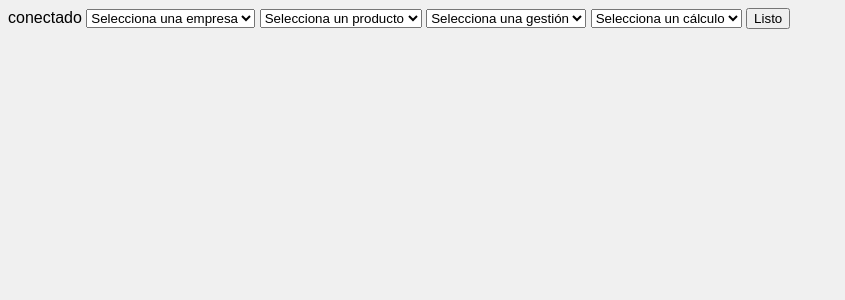
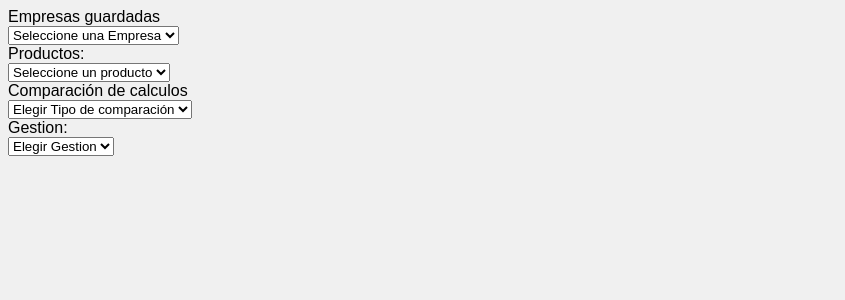
Before and after one commit to ValentinoFernandez/Aplicacion-SIS310, a PHP site: page /Comparar_Calculos.php in a window 1280 px wide. Shown: the top 300 px of the page, without its empty margins (0-845 px from the left). Run offline with PHP 8.4, Linux system fonts and the light colour scheme; data comes from the database, SQL or seed files in the repository.

Commit message:
Creación de pantalla para comparar datos 3

```diff
--- a/Comparar_Calculos.php
+++ b/Comparar_Calculos.php
@@ -1,91 +1,85 @@
 <?php
 include 'db_conexion.php';
+
+// Obtener empresas
+$sqlEmpresas = "SELECT id, nombre FROM Empresas";
+$resultEmpresas = $conn->query($sqlEmpresas);
+$empresas = $resultEmpresas->fetch_all(MYSQLI_ASSOC);
+
+// Cerrar conexión
+$conn->close();
 ?>
+
 
 <!DOCTYPE html>
 <html>
 <head>
     <link rel="stylesheet" type="text/css" href="Style.css">
-    <script src="https://ajax.googleapis.com/ajax/libs/jquery/3.5.1/jquery.min.js"></script>
 </head>
 <body>
 
+    <label >Empresas guardadas</label><br>
     <select id="empresa">
-        <option value="">Selecciona una empresa</option>
-        <!-- Las opciones de las empresas se llenarán aquí con AJAX -->
+        <option>Seleccione una Empresa</option>
+        <?php
+        foreach ($empresas as $empresa) {
+            echo "<option value='".$empresa['id']."'>".$empresa['nombre']."</option>";
+        }
+        ?>
     </select>
+<br>
 
+    <label>Productos:</label><br>
     <select id="producto">
-        <option value="">Selecciona un producto</option>
-        <!-- Las opciones de los productos se llenarán aquí con AJAX -->
+        <option>Seleccione un producto</option>
     </select>
+<br>
 
-    <select id="gestion">
-        <option value="">Selecciona una gestión</option>
-        <!-- Las opciones de las gestiones se llenarán aquí con AJAX -->
-    </select>
+    <label >Comparación de calculos</label><br>
+        <select class="right.align" name="calculos" id=comparación>
+            <option value="">Elegir Tipo de comparación</option>
+            <option value="Pareto">Pareto</option>
+            <option value="Rentabilidad">Rentabilidad</option>
+            </select><br>
 
-    <select id="calculo">
-        <option value="">Selecciona un cálculo</option>
-        <option value="pareto">Pareto</option>
-        <option value="rentabilidad">Rentabilidad</option>
-    </select>
 
-    <button id="listo">Listo</button>
-
-    <table id="datos">
-        <!-- Los datos se mostrarán aquí -->
-    </table>
+    <label class="right.align" for="Gestion">Gestion: </label><br>
+        <select class="right.align" name="Gestion" id="gestion">
+            <option value="">Elegir Gestion</option>
+            <option value="2019">2019</option>
+            <option value="2020">2020</option>
+            <option value="2021">2021</option>
+            <option value="2022">2022</option>
+            <option value="2023">2023</option>
+            </select><br>
 
 <script>
-$(document).ready(function(){
-    $('#empresa').change(function(){
-        var empresaId = $(this).val();
-        if(empresaId != ""){
-            $.ajax({
-                url: 'getProductos.php',
-                type: 'post',
-                data: {empresaId: empresaId},
-                dataType: 'json',
-                success: function(response){
-                    var len = response.length;
-                    $("#producto").empty();
-                    for( var i = 0; i<len; i++){
-                        var id = response[i]['id'];
-                        var nombre = response[i]['nombre'];
-                        $("#producto").append("<option value='"+id+"'>"+nombre+"</option>");
-                    }
-                }
-            });
+document.addEventListener('DOMContentLoaded', function() {
+    var empresaSelect = document.getElementById('empresa');
+    var productoSelect = document.getElementById('producto');
+
+    // Evento cuando se cambia la empresa seleccionada
+    empresaSelect.addEventListener('change', function() {
+        var empresaId = empresaSelect.value;
+
+        // Limpiar opciones de producto
+        while (productoSelect.firstChild) {
+            productoSelect.removeChild(productoSelect.firstChild);
         }
-    });
 
-    // Similarmente, puedes hacer esto para gestion y calculo
-
-    $('#listo').click(function(){
-        var empresaId = $('#empresa').val();
-        var productoId = $('#producto').val();
-        var gestionId = $('#gestion').val();
-        var calculoId = $('#calculo').val();
-
-        if(empresaId == "" || productoId == "" || gestionId == "" || calculoId == ""){
-            alert("Por favor, selecciona todas las opciones");
-        } else {
-            $.ajax({
-                url: 'getDatos.php',
-                type: 'post',
-                data: {empresaId: empresaId, productoId: productoId, gestionId: gestionId, calculoId: calculoId},
-                dataType: 'json',
-                success: function(response){
-                    var len = response.length;
-                    $("#datos").empty();
-                    for( var i = 0; i<len; i++){
-                        var mes = response[i]['mes'];
-                        var valor = response[i]['valor'];
-                        $("#datos").append("<tr><td>"+mes+"</td><td>"+valor+"</td></tr>");
-                    }
-                }
-            });
+        // Si se seleccionó una empresa, obtener sus productos
+        if (empresaId != "") {
+            fetch('getProductos.php?empresa_id=' + empresaId)
+                .then(response => response.json())
+                .then(productos => {
+                    // Llenar opciones de producto para la empresa seleccionada
+                    productos.forEach(function(producto) {
+                        var option = document.createElement('option');
+                        option.value = producto.id;
+                        option.textContent = producto.nombre;
+                        productoSelect.appendChild(option);
+                    });
+                });
         }
     });
 });
--- a/db_conexion.php
+++ b/db_conexion.php
@@ -11,8 +11,8 @@
 // Verificar conexión
 if ($conn->connect_errno) {
   die("Conexión fallida: " . $conn->connect_errno);
-}else{
+} /*else{
   echo "conectado";
-}
+}*/
 
 ?>
```
Also changed, not shown: getProductos.php (+13 -11 lines).
